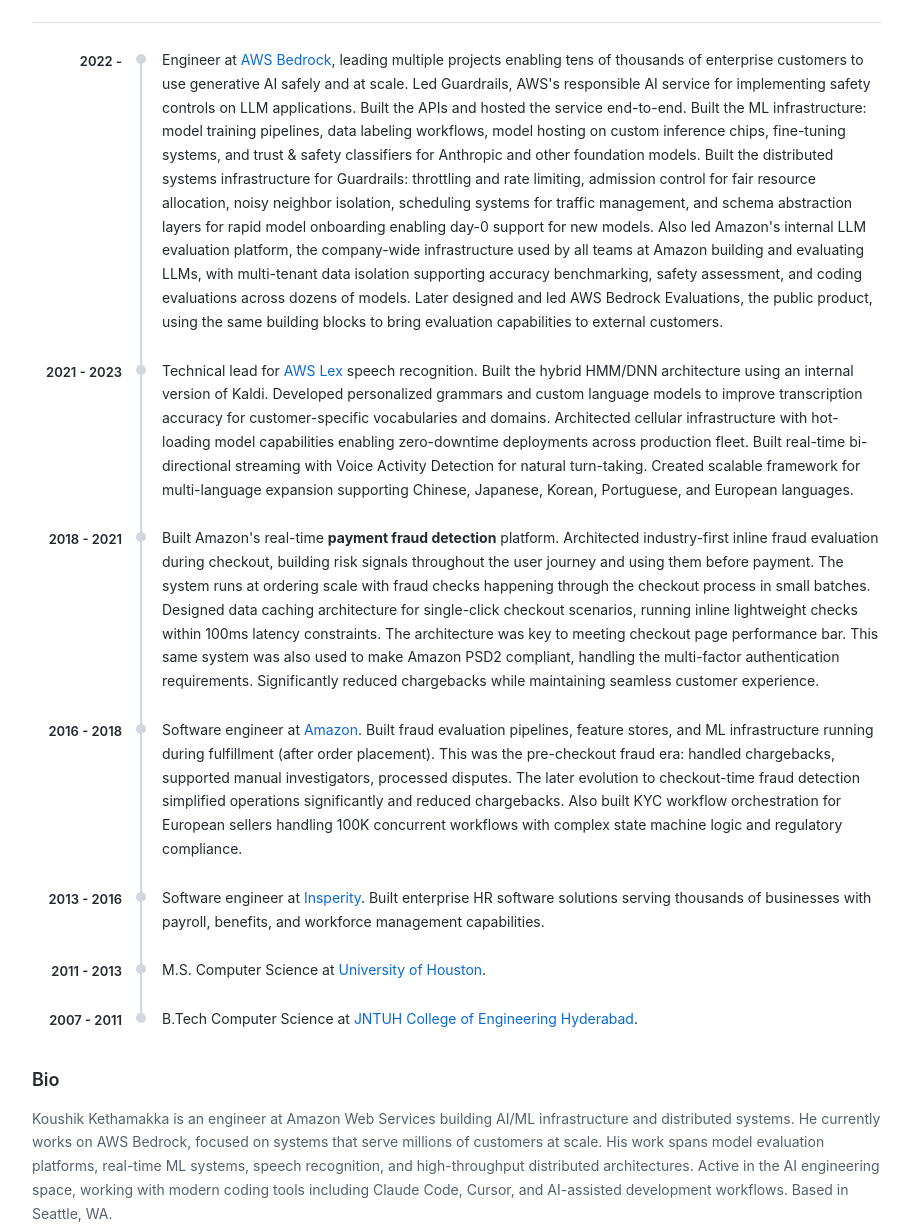
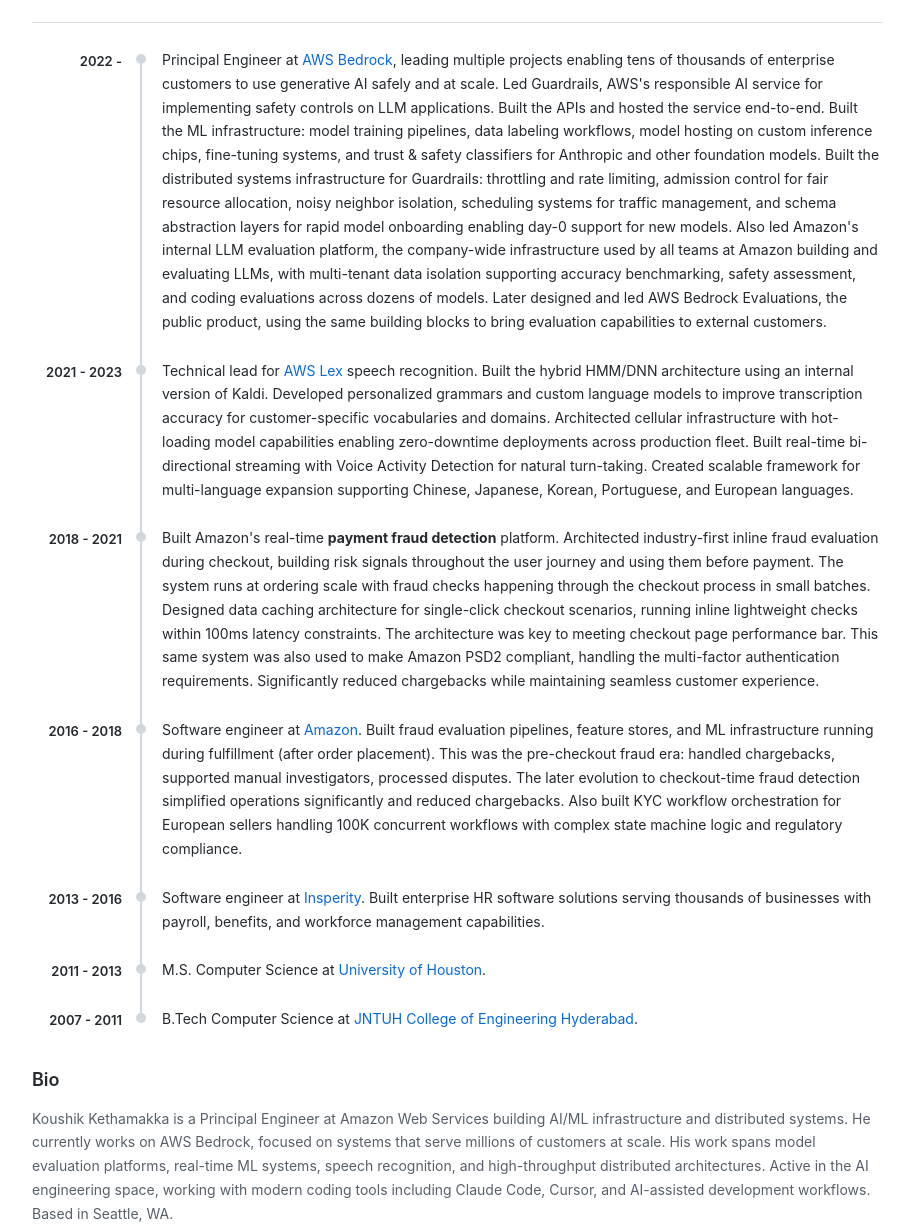
Before and after one commit to koushikkethamakka/koushikkethamakka.github.io, a plain HTML site: page index.html in a window 1280 px wide. Shown: the part 161-1385 px from the top of the page, without its empty margins (183-1094 px from the left). Drawn offline with Linux system fonts and the light colour scheme.

Commit message:
Update bio and timeline with Principal Engineer title

```diff
--- a/index.html
+++ b/index.html
@@ -151,7 +151,7 @@
 <div class="timeline">
     <div class="timeline-entry">
         <div class="date">2022 -</div>
-        <div class="content">Engineer at <a href="https://aws.amazon.com/bedrock/">AWS Bedrock</a>, leading multiple projects enabling tens of thousands of enterprise customers to use generative AI safely and at scale. Led Guardrails, AWS's responsible AI service for implementing safety controls on LLM applications. Built the APIs and hosted the service end-to-end. Built the ML infrastructure: model training pipelines, data labeling workflows, model hosting on custom inference chips, fine-tuning systems, and trust & safety classifiers for Anthropic and other foundation models. Built the distributed systems infrastructure for Guardrails: throttling and rate limiting, admission control for fair resource allocation, noisy neighbor isolation, scheduling systems for traffic management, and schema abstraction layers for rapid model onboarding enabling day-0 support for new models. Also led Amazon's internal LLM evaluation platform, the company-wide infrastructure used by all teams at Amazon building and evaluating LLMs, with multi-tenant data isolation supporting accuracy benchmarking, safety assessment, and coding evaluations across dozens of models. Later designed and led AWS Bedrock Evaluations, the public product, using the same building blocks to bring evaluation capabilities to external customers.</div>
+        <div class="content">Principal Engineer at <a href="https://aws.amazon.com/bedrock/">AWS Bedrock</a>, leading multiple projects enabling tens of thousands of enterprise customers to use generative AI safely and at scale. Led Guardrails, AWS's responsible AI service for implementing safety controls on LLM applications. Built the APIs and hosted the service end-to-end. Built the ML infrastructure: model training pipelines, data labeling workflows, model hosting on custom inference chips, fine-tuning systems, and trust & safety classifiers for Anthropic and other foundation models. Built the distributed systems infrastructure for Guardrails: throttling and rate limiting, admission control for fair resource allocation, noisy neighbor isolation, scheduling systems for traffic management, and schema abstraction layers for rapid model onboarding enabling day-0 support for new models. Also led Amazon's internal LLM evaluation platform, the company-wide infrastructure used by all teams at Amazon building and evaluating LLMs, with multi-tenant data isolation supporting accuracy benchmarking, safety assessment, and coding evaluations across dozens of models. Later designed and led AWS Bedrock Evaluations, the public product, using the same building blocks to bring evaluation capabilities to external customers.</div>
     </div>
 
     <div class="timeline-entry">
@@ -186,7 +186,7 @@
 </div>
 
 <div class="section-label">Bio</div>
-<div class="bio">Koushik Kethamakka is an engineer at Amazon Web Services building AI/ML infrastructure and distributed systems. He currently works on AWS Bedrock, focused on systems that serve millions of customers at scale. His work spans model evaluation platforms, real-time ML systems, speech recognition, and high-throughput distributed architectures. Active in the AI engineering space, working with modern coding tools including Claude Code, Cursor, and AI-assisted development workflows. Based in Seattle, WA.</div>
+<div class="bio">Koushik Kethamakka is a Principal Engineer at Amazon Web Services building AI/ML infrastructure and distributed systems. He currently works on AWS Bedrock, focused on systems that serve millions of customers at scale. His work spans model evaluation platforms, real-time ML systems, speech recognition, and high-throughput distributed architectures. Active in the AI engineering space, working with modern coding tools including Claude Code, Cursor, and AI-assisted development workflows. Based in Seattle, WA.</div>
 
 <div class="section-label">Writing</div>
 <p>AWS Blog Posts:</p>
```
